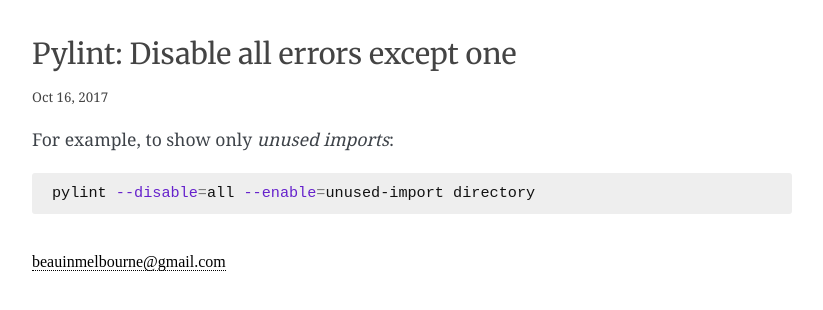
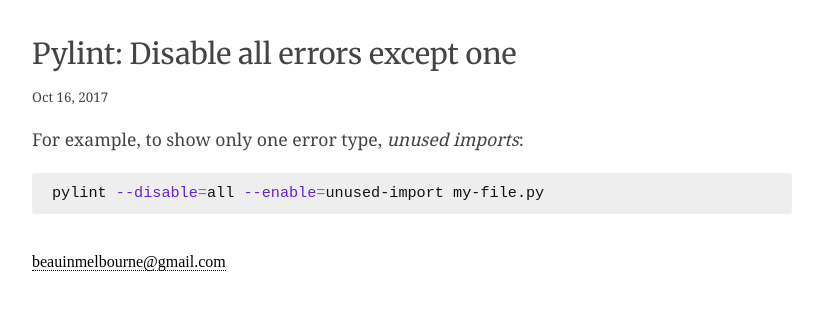
Before and after one commit to explodinglabs/explodinglabs.github.io, a Jekyll site: the page built from _posts/2017-10-16-pylint-disable-all-except-one.markdown, in a window 1280 px wide. Shown: the top 310 px of the page, without its empty margins (228-1051 px from the left). Built offline with Jekyll 4.4.1, drawn with Linux system fonts in a browser that asks for light colours; some web fonts are replaced.

Commit message:
Adjust pylint doc

````diff
--- a/_posts/2017-10-16-pylint-disable-all-except-one.markdown
+++ b/_posts/2017-10-16-pylint-disable-all-except-one.markdown
@@ -5,8 +5,8 @@ date: 2017-10-16
 permalink: /pylint/disable-all-except-one
 ---
 
-For example, to show only *unused imports*:
+For example, to show only one error type, *unused imports*:
 
 ```zsh
-pylint --disable=all --enable=unused-import directory
+pylint --disable=all --enable=unused-import my-file.py
 ```
````
